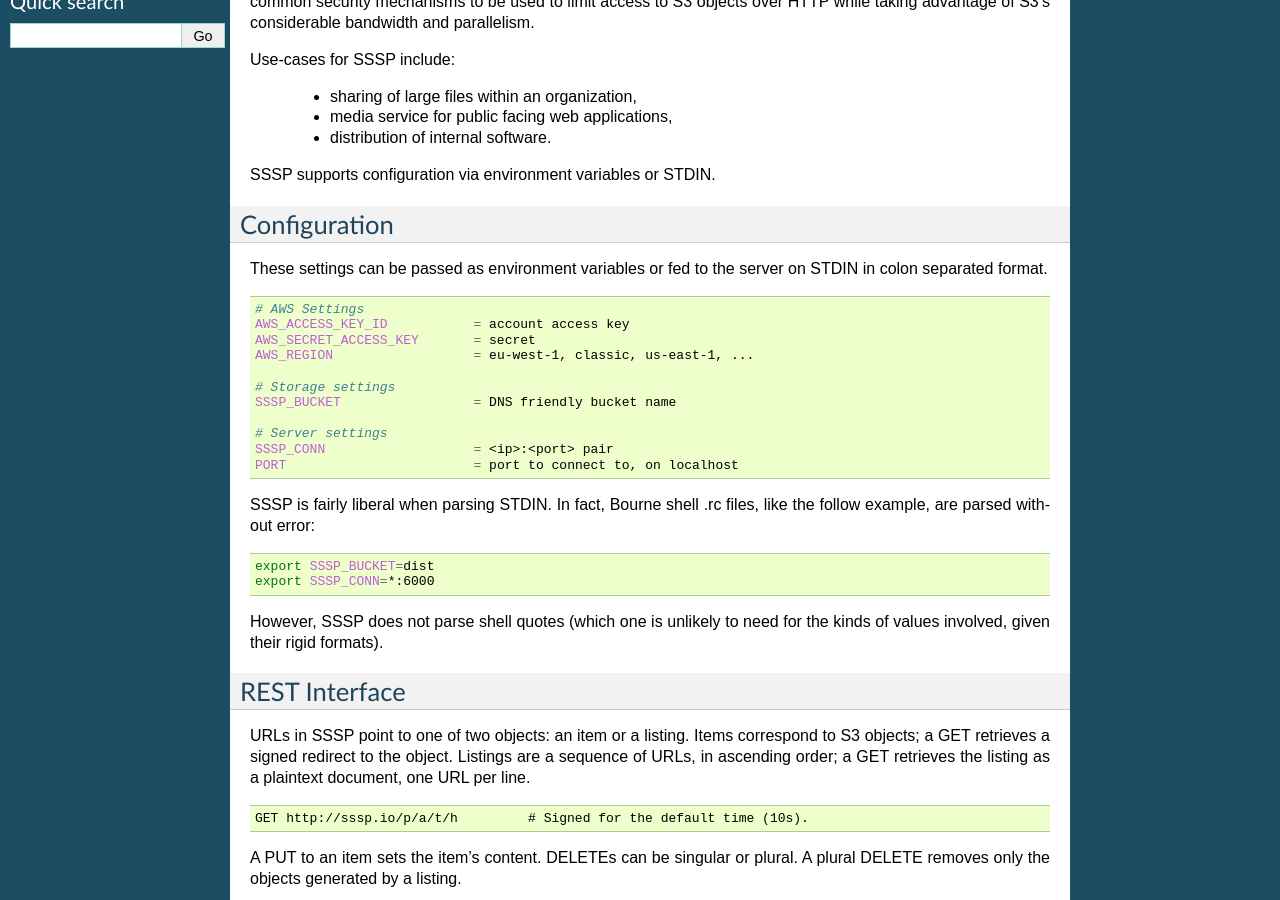
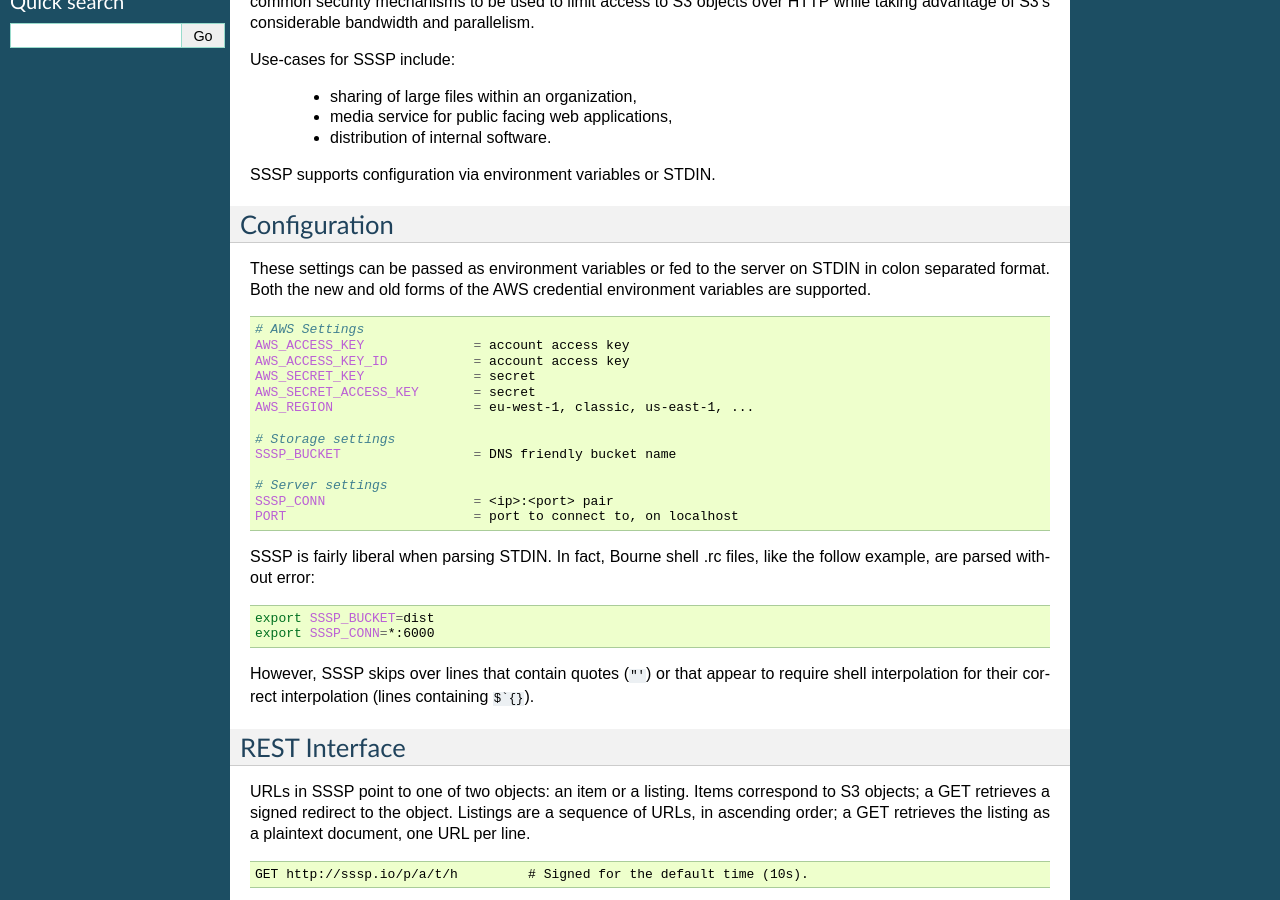
Before and after one commit to airbnb/sssp, a Sphinx documentation site: the page built from doc/index.rst, in a window 1280 px wide and 900 px high, scrolled down 299 px. Built offline with Sphinx 7.4.7, drawn with Linux system fonts in a browser that asks for light colours.

Commit message:
Document handling of new variables.

```diff
--- a/doc/index.rst
+++ b/doc/index.rst
@@ -32,12 +32,15 @@ Configuration
 -------------
 
 These settings can be passed as environment variables or fed to the server on
-STDIN in colon separated format.
+STDIN in colon separated format. Both the new and old forms of the
+AWS credential environment variables are supported.
 
 .. code-block:: bash
 
   # AWS Settings
+  AWS_ACCESS_KEY              = account access key
   AWS_ACCESS_KEY_ID           = account access key
+  AWS_SECRET_KEY              = secret
   AWS_SECRET_ACCESS_KEY       = secret
   AWS_REGION                  = eu-west-1, classic, us-east-1, ...
 
@@ -56,8 +59,9 @@ like the follow example, are parsed without error:
   export SSSP_BUCKET=dist
   export SSSP_CONN=*:6000
 
-However, SSSP does not parse shell quotes (which one is unlikely to need for
-the kinds of values involved, given their rigid formats).
+However, SSSP skips over lines that contain quotes (``"'``) or that
+appear to require shell interpolation for their correct interpolation (lines
+containing ``$`{}``).
 
 REST Interface
 --------------
```
Also changed, not shown: 2 other files.
